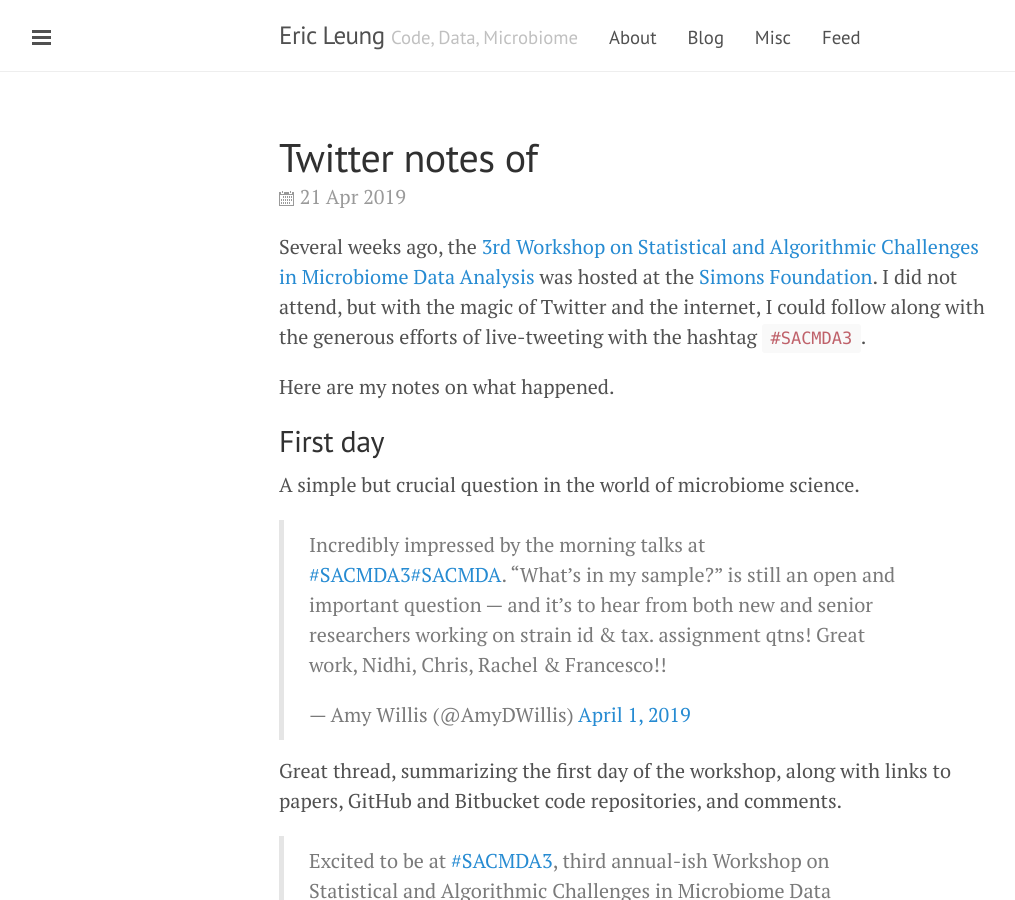
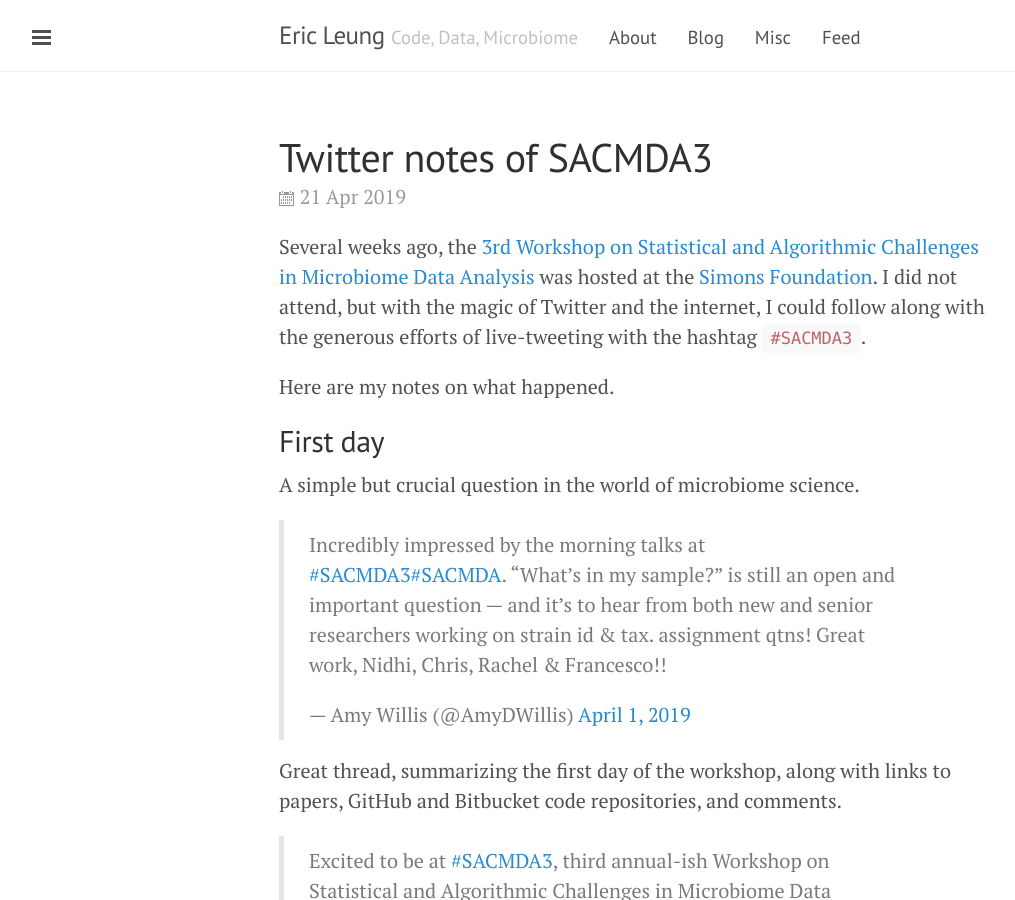
Before and after one commit to erictleung/erictleung.github.io, a Jekyll site: the page built from _posts/2019-04-21-twitter-notes-of-sacmda3.md, in a window 1280 px wide and 900 px high. Shown: the whole window, without its empty margins (1-1016 px from the left). Built offline with Jekyll 4.4.1, drawn with Linux system fonts in a browser that asks for light colours; nearby versions of some CDN libraries; comment, search, counter and statistics services are not loaded.

Commit message:
Remove octothorp symbol from SACMDA3
It can't be parsed in the title, so it messes with the rendering of it
on the page.

```diff
--- a/_posts/2019-04-21-twitter-notes-of-sacmda3.md
+++ b/_posts/2019-04-21-twitter-notes-of-sacmda3.md
@@ -1,6 +1,6 @@
 ---
 layout: post
-title: Twitter notes of #SACMDA3
+title: Twitter notes of SACMDA3
 categories: [conferences, microbiome]
 tags: [twitter, conferences, microbiome, statistics]
 ---
```
